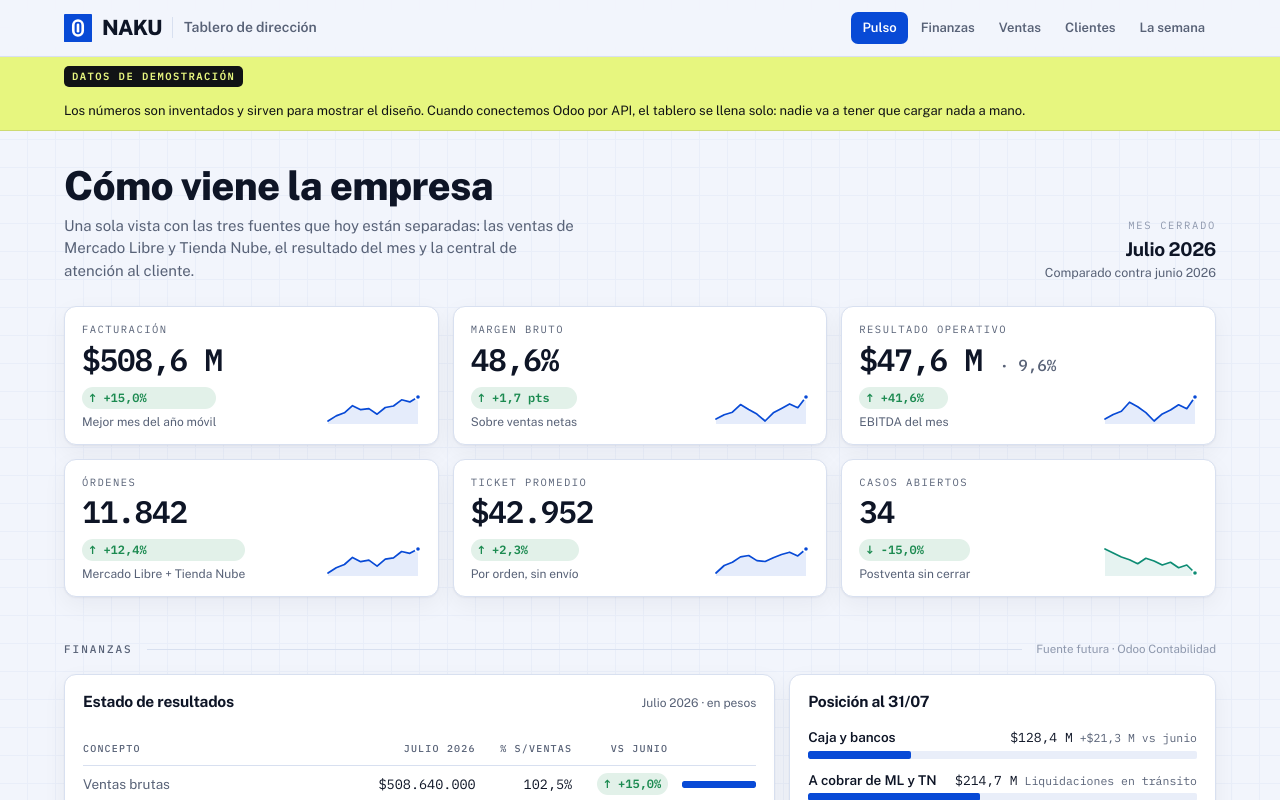
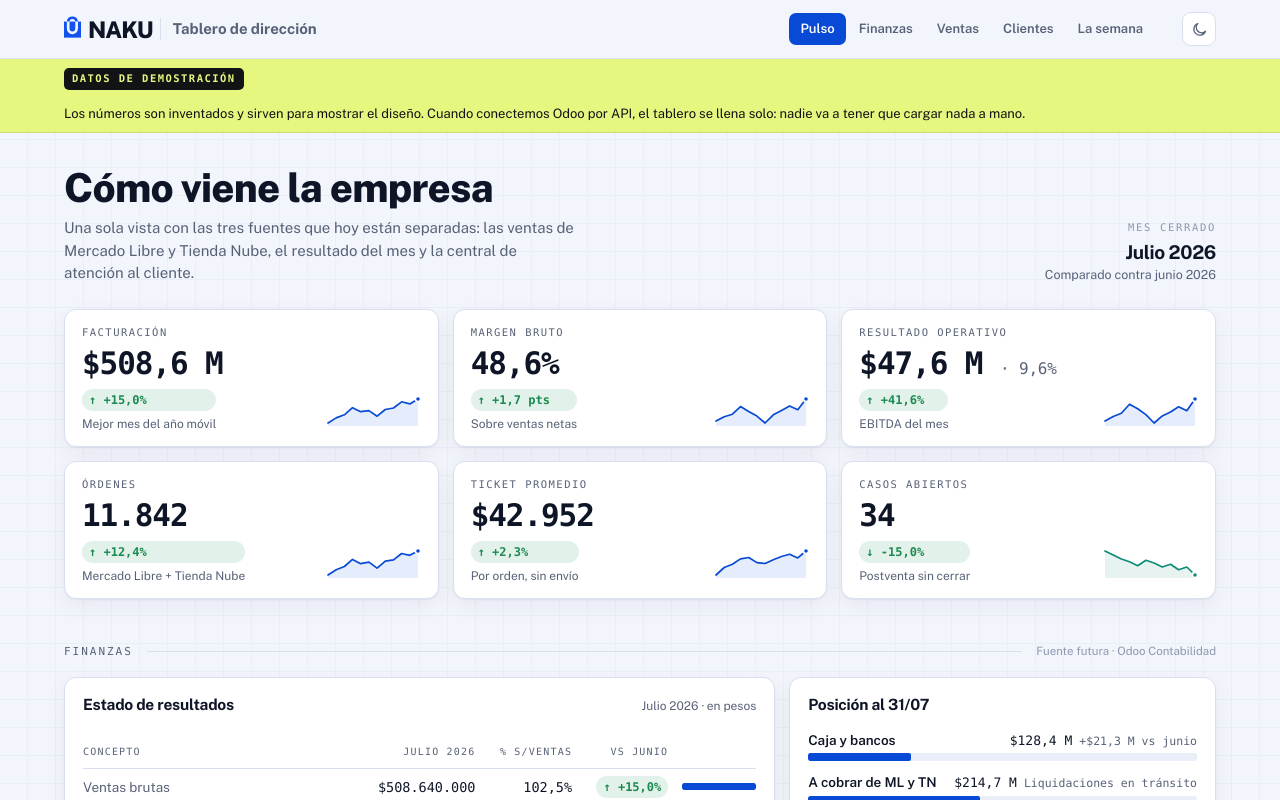
Before and after one commit to agustin-calcuta/naku-tablero, a website: page docs/direccion.html in a window 1280 px wide. Shown: the top 800 px of the page. Drawn offline with nearby package versions, Linux system fonts and the light colour scheme.

Commit message:
Alinea el tablero de dirección con el de ventas
Misma tipografía que el tablero de compradores: Public Sans y la
monoespaciada del sistema (se va IBM Plex Mono). El isotipo pasa a
ser el de Naku redibujado en SVG a partir del logo original, con la
cápsula hueca, así el fondo pasa a través y sirve en los dos temas.
Suma un botón de claro/oscuro que recuerda la elección; sin elección
el tablero sigue al tema del sistema.

Co-Authored-By: Claude Opus 5 (1M context) <noreply@anthropic.com>

```diff
--- a/docs/direccion.html
+++ b/docs/direccion.html
@@ -7,7 +7,7 @@
 <meta name="viewport" content="width=device-width, initial-scale=1">
 <link rel="preconnect" href="https://fonts.googleapis.com">
 <link rel="preconnect" href="https://fonts.gstatic.com" crossorigin>
-<link rel="stylesheet" href="https://fonts.googleapis.com/css2?family=Public+Sans:wght@400;500;600;700;800&family=IBM+Plex+Mono:wght@400;500;600&display=swap">
+<link rel="stylesheet" href="https://fonts.googleapis.com/css2?family=Public+Sans:ital,wght@0,400;0,500;0,600;0,700;0,800;1,400&display=swap">
 
 <style>
 /* ============================================================
@@ -36,8 +36,11 @@
 
   --sombra:0 1px 2px rgba(14,21,38,.05), 0 8px 24px rgba(14,21,38,.05);
   --radio:12px;
+  /* mismas familias que el tablero de ventas */
   --sans:"Public Sans",system-ui,-apple-system,"Segoe UI",Roboto,Helvetica,Arial,sans-serif;
-  --mono:"IBM Plex Mono",ui-monospace,"SF Mono",Menlo,Consolas,monospace;
+  --mono:ui-monospace,"SF Mono","Cascadia Mono",Menlo,Consolas,monospace;
+  /* qué ícono muestra el botón de tema */
+  --ico-luna:block; --ico-sol:none;
 }
 
 /* dark: se redefinen SOLO los tokens, dos veces (sistema y elección explícita) */
@@ -53,6 +56,7 @@
     --ojo:#D79238; --ojo-fondo:#2E2415;
     --mal:#EC6A63; --mal-fondo:#331A1B;
     --sombra:0 1px 2px rgba(0,0,0,.3), 0 10px 28px rgba(0,0,0,.28);
+    --ico-luna:none; --ico-sol:block;
   }
 }
 :root[data-theme="dark"]{
@@ -66,6 +70,7 @@
   --ojo:#D79238; --ojo-fondo:#2E2415;
   --mal:#EC6A63; --mal-fondo:#331A1B;
   --sombra:0 1px 2px rgba(0,0,0,.3), 0 10px 28px rgba(0,0,0,.28);
+  --ico-luna:none; --ico-sol:block;
 }
 
 *{box-sizing:border-box}
@@ -86,14 +91,25 @@ a{color:var(--azul)}
 .top{position:sticky;top:0;z-index:30;background:color-mix(in srgb,var(--papel) 92%,transparent);
   backdrop-filter:blur(10px);border-bottom:1px solid var(--linea)}
 .topin{max-width:1200px;margin:0 auto;padding:12px 24px;display:flex;align-items:center;gap:20px;flex-wrap:wrap}
-.marca{display:flex;align-items:center;gap:10px}
-.marca svg{width:28px;height:28px;display:block;flex:none}
-.marca b{font-weight:800;font-size:21px;letter-spacing:-.03em}
-.marca span{font-weight:600;font-size:14px;color:var(--media);padding-left:11px;border-left:1px solid var(--linea)}
+/* lockup: el isotipo real de Naku, redibujado para que el hueco de la
+   cápsula deje pasar el fondo en los dos temas */
+.marca{display:flex;align-items:center;gap:7px}
+/* el cuadrado del isotipo queda a la altura de las mayúsculas, como en el logo */
+.marca .iso{width:17px;height:22px;display:block;flex:none;position:relative;top:-2px}
+.marca b{font-weight:800;font-size:23px;letter-spacing:-.04em;line-height:1}
+.marca span{font-weight:700;font-size:15px;color:var(--media);padding-left:12px;
+  border-left:1px solid var(--linea);letter-spacing:0}
 .nav{display:flex;gap:2px;margin-left:auto;flex-wrap:wrap}
 .nav a{font-size:13px;font-weight:600;color:var(--media);text-decoration:none;padding:6px 11px;border-radius:7px}
 .nav a:hover{background:var(--panel2);color:var(--tinta)}
 .nav a[aria-current="true"]{background:var(--azul);color:#fff}
+.tema{margin-left:8px;display:inline-flex;align-items:center;justify-content:center;
+  width:34px;height:34px;border:1px solid var(--linea);background:var(--panel);
+  border-radius:9px;color:var(--media);cursor:pointer;padding:0}
+.tema:hover{border-color:var(--azul);color:var(--azul)}
+.tema svg{width:17px;height:17px}
+.tema .luna{display:var(--ico-luna)}
+.tema .sol{display:var(--ico-sol)}
 
 /* ---------- aviso de demo ---------- */
 .aviso{background:var(--lima);color:#111315;border-bottom:1px solid rgba(17,19,21,.12)}
@@ -301,13 +317,28 @@ html{scroll-behavior:smooth;scroll-padding-top:96px}
 </head>
 <body>
 
+<script>
+/* Antes de pintar nada: si ya eligieron un tema, se respeta */
+try {
+  const g = localStorage.getItem('naku-tema');
+  if (g === 'dark' || g === 'light') document.documentElement.dataset.theme = g;
+} catch (e) { /* navegador sin storage: sigue el tema del sistema */ }
+</script>
+
 <header class="top">
   <div class="topin">
     <div class="marca">
-      <svg viewBox="0 0 32 32" role="img" aria-label="Naku">
-        <rect width="32" height="32" rx="1" fill="#084AD6"/>
-        <rect x="10.6" y="7.4" width="10.8" height="17.2" rx="5.4" fill="none" stroke="#fff" stroke-width="3"/>
-        <line x1="16" y1="12.4" x2="16" y2="19.6" stroke="#fff" stroke-width="3" stroke-linecap="round"/>
+      <svg class="iso" viewBox="0 0 89 113" role="img" aria-label="Naku">
+        <defs>
+          <mask id="asa">
+            <rect width="89" height="113" fill="#fff"/>
+            <rect x="22" y="7" width="44" height="80" rx="22" fill="none" stroke="#000" stroke-width="14"/>
+          </mask>
+          <clipPath id="sobre"><rect width="89" height="28"/></clipPath>
+        </defs>
+        <rect x="22" y="7" width="44" height="80" rx="22" fill="none" stroke="#1452F0"
+          stroke-width="14" clip-path="url(#sobre)"/>
+        <rect y="28" width="89" height="85" fill="#1452F0" mask="url(#asa)"/>
       </svg>
       <b>NAKU</b><span>Tablero de dirección</span>
     </div>
@@ -318,6 +349,17 @@ html{scroll-behavior:smooth;scroll-padding-top:96px}
       <a href="#clientes">Clientes</a>
       <a href="#agenda">La semana</a>
     </nav>
+    <button class="tema" id="tema" type="button" aria-label="Cambiar a modo oscuro">
+      <svg class="luna" viewBox="0 0 24 24" fill="none" stroke="currentColor" stroke-width="1.8"
+        stroke-linecap="round" stroke-linejoin="round" aria-hidden="true">
+        <path d="M20.5 14.4A8.5 8.5 0 1 1 9.6 3.5a7 7 0 0 0 10.9 10.9Z"/>
+      </svg>
+      <svg class="sol" viewBox="0 0 24 24" fill="none" stroke="currentColor" stroke-width="1.8"
+        stroke-linecap="round" aria-hidden="true">
+        <circle cx="12" cy="12" r="4.2"/>
+        <path d="M12 2.4v2.2M12 19.4v2.2M4.2 4.2l1.6 1.6M18.2 18.2l1.6 1.6M2.4 12h2.2M19.4 12h2.2M4.2 19.8l1.6-1.6M18.2 5.8l1.6-1.6"/>
+      </svg>
+    </button>
   </div>
 </header>
 
@@ -883,15 +925,9 @@ function graficoLinea(destino, campo, color, etiqueta, formato){
     <line class="base" x1="${mIzq}" y1="${mSup+alto}" x2="${W-mDer}" y2="${mSup+alto}"/>
   </svg>`;
 }
-const tono = v => getComputedStyle(document.documentElement).getPropertyValue(v).trim();
-function pintarLineas(){
-  graficoLinea('gMargen', 'mb', tono('--c1'), 'Margen bruto mensual en porcentaje', v => pct(v,1));
-  graficoLinea('gEbitda', 'eb', tono('--c4'), 'EBITDA mensual en porcentaje', v => pct(v,1));
-}
-pintarLineas();
-if (window.matchMedia) {
-  window.matchMedia('(prefers-color-scheme: dark)').addEventListener('change', pintarLineas);
-}
+/* Los colores van como var(): así los gráficos siguen al tema sin redibujarse */
+graficoLinea('gMargen', 'mb', 'var(--c1)', 'Margen bruto mensual en porcentaje', v => pct(v,1));
+graficoLinea('gEbitda', 'eb', 'var(--c4)', 'EBITDA mensual en porcentaje', v => pct(v,1));
 
 /* ---------------- postventa ---------------- */
 const URGENCIAS = [
@@ -923,7 +959,7 @@ document.getElementById('postventaKpis').innerHTML = [
 
 document.getElementById('tendenciaCasos').innerHTML = `
   <span class="et">Casos abiertos al cierre de cada mes</span>
-  ${chispa(COLA, tono('--c4'), {w:320, h:52, clase:'tendenciaSvg'})}
+  ${chispa(COLA, 'var(--c4)', {w:320, h:52, clase:'tendenciaSvg'})}
   <div class="pieT"><span>ago 25 · 52 casos</span><span>jul 26 · 34 casos</span></div>`;
 
 let filtro = null;
@@ -983,6 +1019,23 @@ document.getElementById('notas').innerHTML = NOTAS.map(n => `
     <div><h4>${n.h}</h4><p>${n.p}</p><span class="quien">${n.q}</span></div>
   </article>`).join('');
 
+/* ---------------- claro / oscuro ---------------- */
+const raiz = document.documentElement;
+const botonTema = document.getElementById('tema');
+const sistemaOscuro = () => window.matchMedia && matchMedia('(prefers-color-scheme: dark)').matches;
+const temaVigente = () => raiz.dataset.theme || (sistemaOscuro() ? 'dark' : 'light');
+
+function aplicarTema(t, recordar){
+  raiz.dataset.theme = t;
+  botonTema.setAttribute('aria-label', t === 'dark' ? 'Cambiar a modo claro' : 'Cambiar a modo oscuro');
+  botonTema.title = botonTema.getAttribute('aria-label');
+  if (recordar) { try { localStorage.setItem('naku-tema', t); } catch (e) { /* sin storage, no pasa nada */ } }
+}
+/* Sin elección propia el tablero sigue al sistema: sólo se marca el botón */
+botonTema.setAttribute('aria-label', temaVigente() === 'dark' ? 'Cambiar a modo claro' : 'Cambiar a modo oscuro');
+botonTema.title = botonTema.getAttribute('aria-label');
+botonTema.addEventListener('click', () => aplicarTema(temaVigente() === 'dark' ? 'light' : 'dark', true));
+
 /* ---------------- navegación ---------------- */
 const secciones = [...document.querySelectorAll('main section')];
 const enlaces = new Map([...document.querySelectorAll('.nav a')].map(a => [a.getAttribute('href').slice(1), a]));
```
